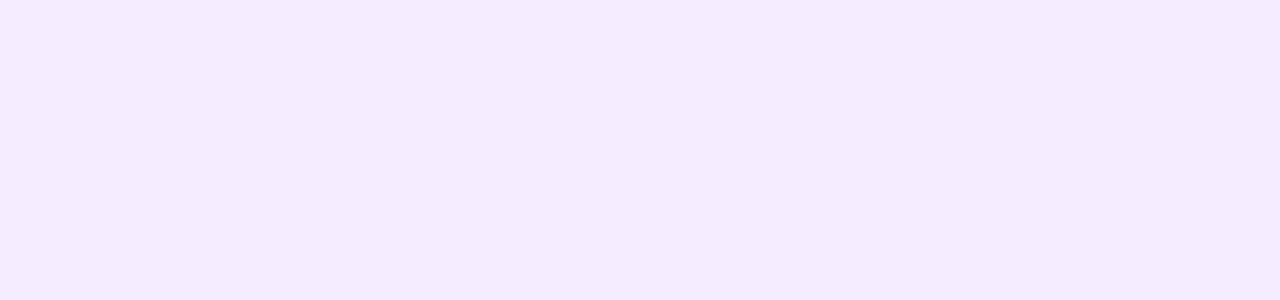
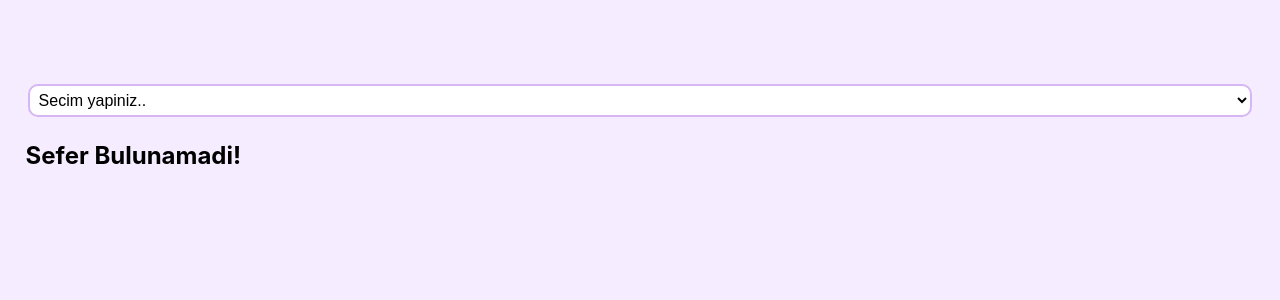
Before and after one commit to oguzatakan/bus-reservation-app, a React (Create React App) app: page /ticket/1/1/1 in a window 1280 px wide. Before the commit this address had no page. Shown: the top 300 px of the page. Built offline with nearby package versions, Linux system fonts and the light colour scheme.

Commit message:
url params refactored

```diff
--- a/src/App.js
+++ b/src/App.js
@@ -11,7 +11,7 @@ function App() {
       <Routes>
         <Route path="/" element={<HomePage />} />
         <Route path="/ticket" element={<TicketScreen />}>
-          <Route path=":travel" element={<TicketScreen />} />
+          <Route path=":from/:to/:date" element={<TicketScreen />} />
         </Route>
         <Route path="/travelPanel" element={<TravelPanel />} />
         <Route path="/purchase" element={<PurchasePage />} />
--- a/src/components/TravelSelection/TravelSelection.jsx
+++ b/src/components/TravelSelection/TravelSelection.jsx
@@ -27,7 +27,7 @@ const TravelSelection = () => {
   const onClick = () => {
     console.log("data", travelData);
     navigate(
-      "/ticket/" + travelData.from + "," + travelData.to + "," + travelData.date
+      "/ticket/" + travelData.from + "/" + travelData.to + "/" + travelData.date
     );
   };
 
--- a/src/pages/TicketScreen/TicketScreen.jsx
+++ b/src/pages/TicketScreen/TicketScreen.jsx
@@ -6,31 +6,17 @@ import { useParams } from "react-router-dom";
 const TicketScreen = () => {
   const params = useParams();
 
+  const { from, to, date } = params;
+
   const [company, setCompany] = useState("");
-  const [travelData, setTravelData] = useState({
-    from: "",
-    to: "",
-    date: "",
-  });
-
-  useEffect(() => {
-    const arr = params.travel.split(",");
-    const tmp = {
-      from: arr[0],
-      to: arr[1],
-      date: arr[2],
-    };
-
-    setTravelData(tmp);
-  }, [params]);
 
   const applyFilter = (data) => {
     return data.filter(
       (x) =>
         (company === "" ? true : x.company === company) &&
-        x.from === travelData.from &&
-        x.to === travelData.to &&
-        x.date === travelData.date
+        x.from === from &&
+        x.to === to &&
+        x.date === date
     );
   };
 
```
